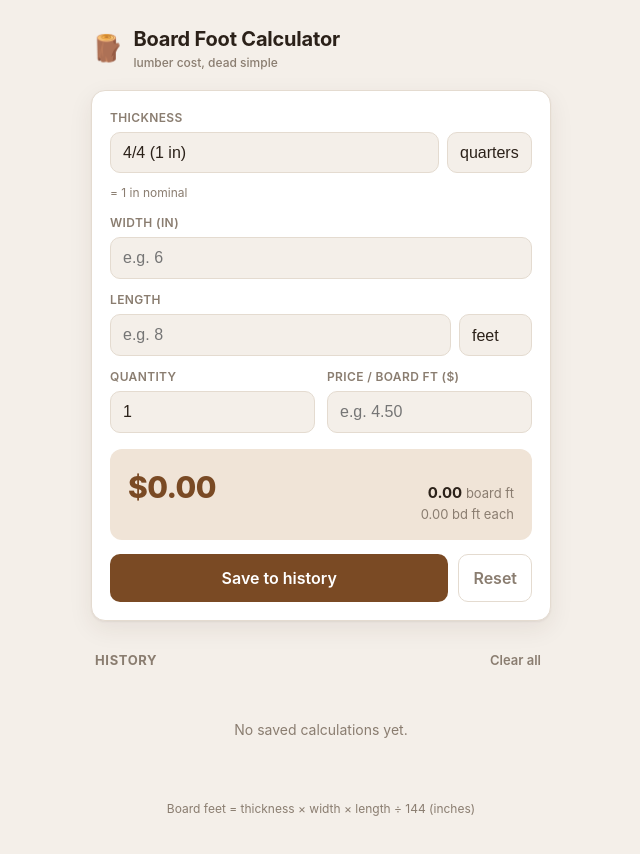
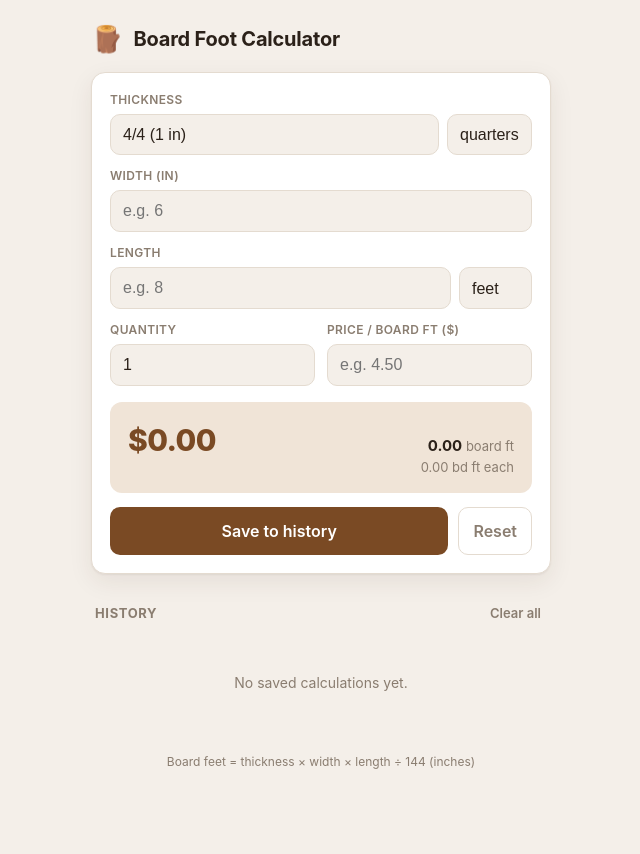
Before and after one commit to Jimgitsit/bd-ft-calc, a website: page public/index.html in a window 1280 px wide. Shown: the whole page, without its empty margins (319-959 px from the left). Drawn offline with Linux system fonts and the light colour scheme.

Commit message:
Remove header tagline and thickness nominal-inches hint
Drop the "lumber cost, dead simple" subtitle and the "= N in nominal"
thickness hint (the quarter dropdown already shows the inch equivalent).
Removes the now-dead h1 small and .hint CSS and the hint JS/element.

Co-Authored-By: Claude Opus 4.8 <noreply@anthropic.com>
Claude-Session: https://claude.ai/code/session_01JN9HDGRyNxQRhRXfW32b9J

```diff
--- a/public/index.html
+++ b/public/index.html
@@ -78,14 +78,6 @@
     letter-spacing: -0.01em;
   }
 
-  h1 small {
-    display: block;
-    font-size: 12px;
-    font-weight: 500;
-    color: var(--muted);
-    letter-spacing: 0;
-  }
-
   .card {
     background: var(--card);
     border: 1px solid var(--line);
@@ -155,14 +147,6 @@
   .len-row .thk-controls select,
   .len-row .thk-controls input {
     width: 100%;
-  }
-
-  .hint {
-    display: block;
-    margin-top: 6px;
-    font-size: 12px;
-    color: var(--muted);
-    min-height: 14px;
   }
 
   .result {
@@ -350,10 +334,7 @@
 <main>
   <header>
     <span class="mark">🪵</span>
-    <h1>
-      Board Foot Calculator
-      <small>lumber cost, dead simple</small>
-    </h1>
+    <h1>Board Foot Calculator</h1>
   </header>
 
   <div class="card">
@@ -378,7 +359,6 @@
             <option value="in">inches</option>
           </select>
         </div>
-        <span class="hint" id="thicknessHint"></span>
       </div>
 
       <div class="field wide">
@@ -444,7 +424,6 @@
     thickness: document.getElementById("thickness"),
     thicknessQtr: document.getElementById("thicknessQtr"),
     thicknessUnit: document.getElementById("thicknessUnit"),
-    thicknessHint: document.getElementById("thicknessHint"),
     width: document.getElementById("width"),
     length: document.getElementById("length"),
     lengthUnit: document.getElementById("lengthUnit"),
@@ -504,17 +483,11 @@
     };
   }
 
-  // Show the right thickness control for the selected unit, and (in quarters
-  // mode) a hint with the resolved nominal inches.
+  // Show the right thickness control for the selected unit.
   function syncThickness() {
     const qtr = els.thicknessUnit.value === "qtr";
     els.thicknessQtr.hidden = !qtr;
     els.thickness.hidden = qtr;
-    if (qtr) {
-      els.thicknessHint.textContent = "= " + trimNum(currentThickness()) + " in nominal";
-    } else {
-      els.thicknessHint.textContent = "";
-    }
   }
 
   function compute(inp) {
```
